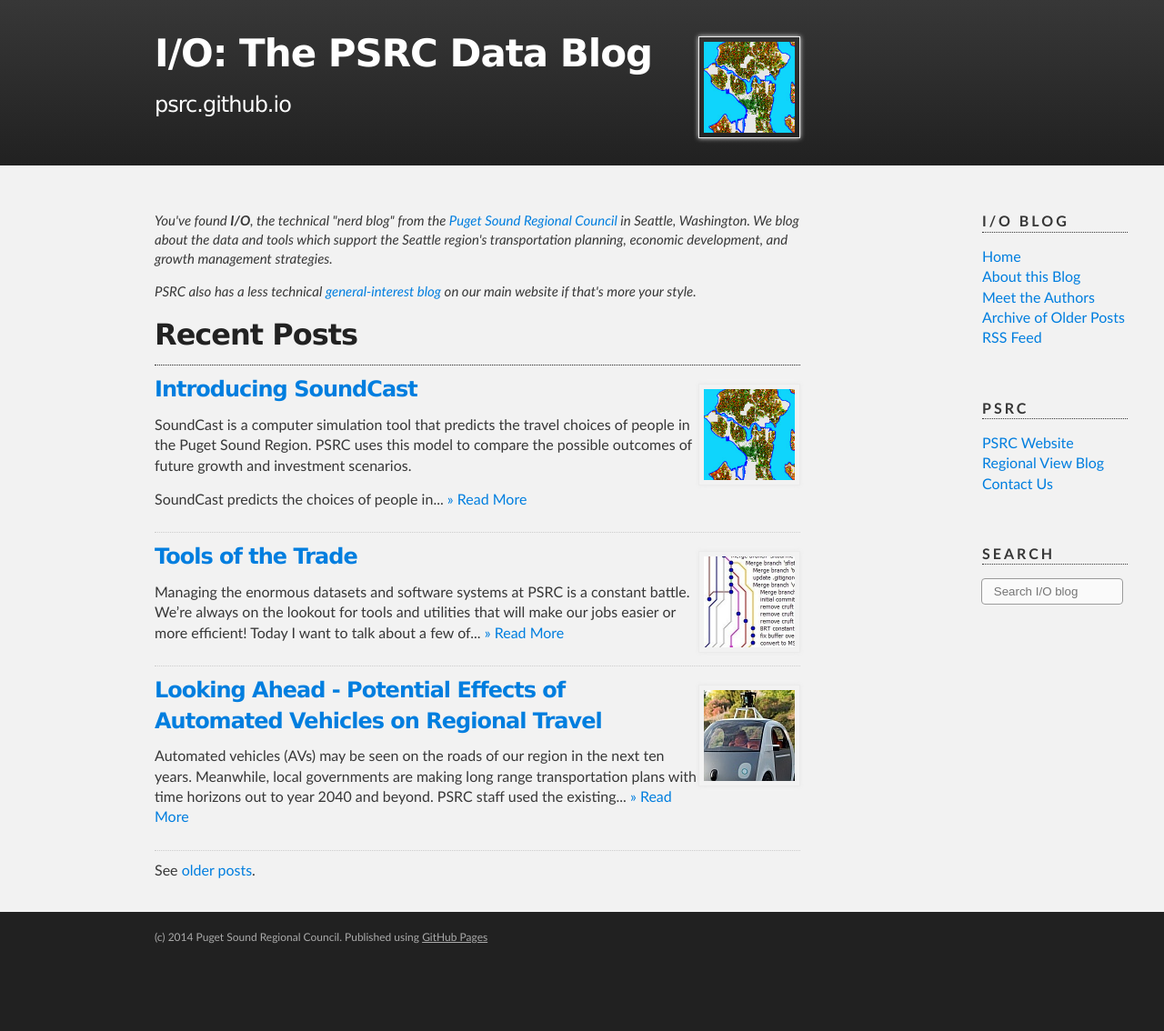
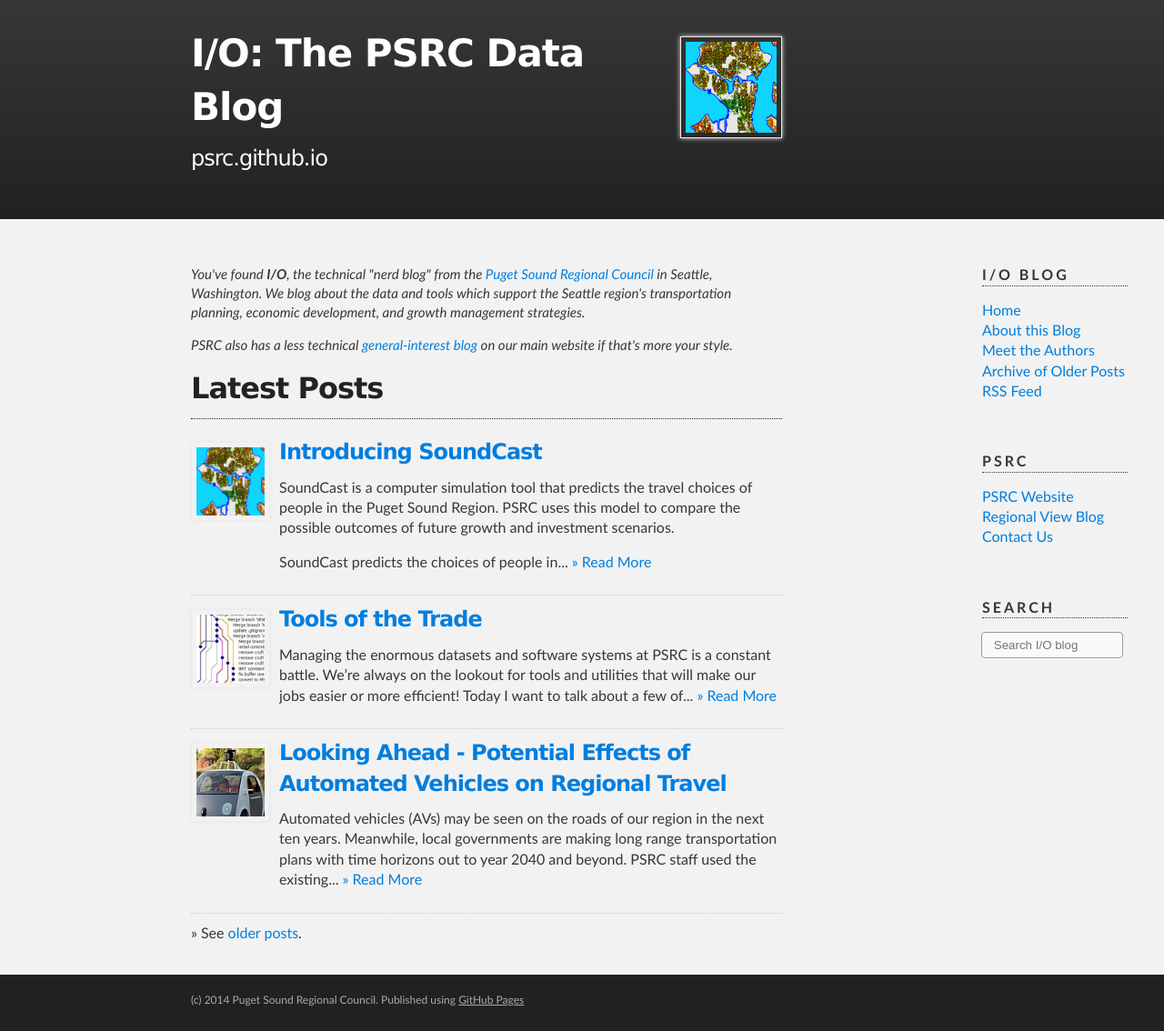
Before and after one commit to psrc/psrc.github.io, a Jekyll site: the page built from index.html, in a window 1280 px wide. Shown: the whole page at 91% size. Built offline with Jekyll 4.4.1, drawn with Linux system fonts in a browser that asks for light colours; before the commit the page ends 1065 px from its top, so only the background shows below that.

Commit message:
Even better layout. :-)  ok I'm obsessing now

```diff
--- a/index.html
+++ b/index.html
@@ -12,21 +12,22 @@
 on our main website if that's more your style.</p>
 </div>
 
-<h2>Recent Posts</h2>
+<h2>Latest Posts</h2>
 
 <div class="posts">
   {% for post in site.posts limit: 7%}
     <article class="post">
 
-      <h3>
+      <div class="entry_image_wrapper">
           {% if post.image %}
-            <a href="{{ site.baseurl }}{{ post.url }}"><img class="header_image" src="{{ post.image }}" alt="{{ post.title }}" /></a>
+            <a href="{{ site.baseurl }}{{ post.url }}"><img class="entry_image" src="{{ post.image }}" alt="{{ post.title }}" /></a>
           {% endif %}
-
-          <a href="{{ site.baseurl }}{{ post.url }}">{{ post.title }}</a>
-      </h3>
+      </div>
 
       <div class="entry">
+        <h3>
+            <a href="{{ site.baseurl }}{{ post.url }}">{{ post.title }}</a>
+        </h3>
         {{ post.content | truncatewords:40}} <a href="{{ site.baseurl }}{{ post.url }}" class="read-more">&raquo;&nbsp;Read More</a>
       </div>
 
@@ -34,4 +35,4 @@
   {% endfor %}
 </div>
 
-<p>See <a href="/archive.html">older posts</a>.</p>
+<p>&raquo; See <a href="/archive.html">older posts</a>.</p>
--- a/stylesheets/styles.css
+++ b/stylesheets/styles.css
@@ -281,7 +281,7 @@
 .inner {
   position: relative;
   padding: 20px 10px;
-  max-width: 710px;
+  max-width: 650px;
   margin: 0 auto;
 }
 
@@ -290,6 +290,37 @@
   border-bottom-style: dotted;
   border-bottom-color: #ccc;
   padding-bottom: 10px;
+}
+
+.post h1 {
+  line-height: 1.1;
+}
+
+.post-title-image {
+  float: right;
+  width: 100px;
+  height: 100px;
+  margin-left: 10px;
+  margin-top: -2px;
+}
+
+#title1 {
+  min-height: 120px;
+}
+
+.entry_image_wrapper {
+  float:left;
+  margin-top: 5px;
+}
+
+.entry_image {
+  width: 75px;
+  height: 75px;
+  margin-right: 10px;
+}
+
+.entry {
+  overflow-x:hidden;
 }
 
 .author_table {
@@ -305,7 +336,7 @@
 
 #main_content_wrap {
   background: #f2f2f2;
-  margin-right: 240px;
+  margin-right: 220px;
 }
 
 #main_content {
@@ -316,12 +347,12 @@
 
 #footer_wrap {
   background: #212121;
-  padding: 10px 250px 10px 20px;
+  padding: 10px 230px 10px 20px;
   clear: both;
 }
 
 #footer_content {
-  max-width: 710px;
+  max-width: 650px;
   margin: 0 auto;
   font-size: 12px;
 }
@@ -351,11 +382,11 @@
   background: -ms-linear-gradient(top, #373737, #212121);
   background: -o-linear-gradient(top, #373737, #212121);
   background: linear-gradient(top, #373737, #212121);
-  padding: 30px 250px 40px 20px;
+  padding: 30px 230px 40px 20px;
 }
 
 #header_content {
-  max-width: 710px;
+  max-width: 650px;
   margin: 0 auto;
 }
 
@@ -452,6 +483,26 @@
 Small Device Styles
 *******************************************************************************/
 
+@media screen and (max-width: 850px) {
+  #header_wrap {
+      padding: 30px 20px 40px 20px;
+  }
+
+  #sidebar {
+     float: right;
+     width: 140px;
+     padding: 40px 20px 20px 20px;
+     background-color: #f2f2f2;
+  }
+
+  #main_content_wrap {
+    background: #f2f2f2;
+    margin-right: 180px;
+  }
+
+
+}
+
 @media screen and (max-width: 600px) {
   body {
     font-size:14px;
@@ -468,7 +519,7 @@
   }
 
   #project_title {
-  font-size: 28px;
+  font-size: 24px;
   }
 
   #project_tagline {
@@ -491,13 +542,32 @@
     margin-right: 10px;
   }
 
+  .entry_image {
+    width: 36px;
+    height: 36px;
+    margin-right: 6px;
+  }
+
   #header_wrap {
-    padding: 20px;
+    padding: 10px;
   }
 
   #footer_wrap {
     padding: 10px 10px 10px 20px;
   }
+
+  .post-title-image {
+    float: right;
+    width: 36px;
+    height: 36px;
+    margin-left: 10px;
+    margin-top: -2px;
+  }
+
+  #title1 {
+    min-height: 70px;
+  }
+
 
   #sidebar {
     display: none;
@@ -509,15 +579,15 @@
 
 
   h1 {
-    font-size: 28px;
+    font-size: 24px;
   }
 
   h2 {
-    font-size: 24px;
+    font-size: 22px;
   }
 
   h3 {
-    font-size: 21px;
+    font-size: 20px;
   }
 
   h4 {
```
Also changed, not shown: _layouts/post.html (+15 -11 lines).
